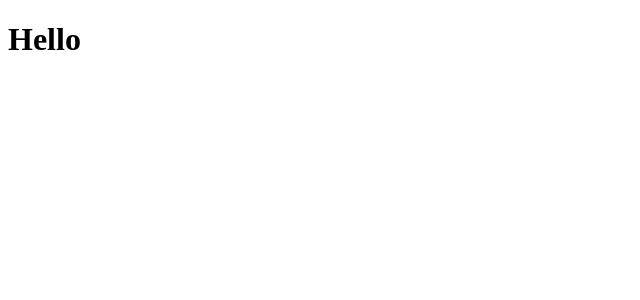
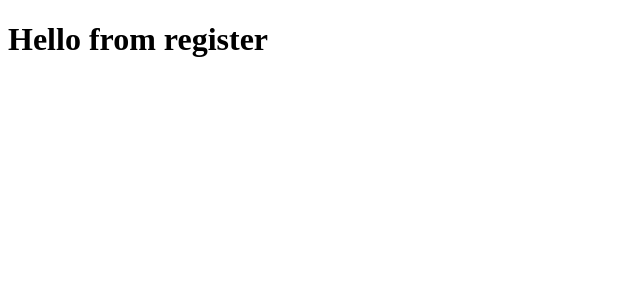
Before and after one commit to YordanYordanov1948/chatApp, a React (Create React App) app: page /register in a window 1280 px wide. Shown: the top 300 px of the page, without its empty margins (0-640 px from the left). Built offline with nearby package versions, Linux system fonts and the light colour scheme.

Commit message:
Path update , login and register files created

```diff
--- a/package.json
+++ b/package.json
@@ -8,6 +8,7 @@
     "@testing-library/user-event": "^12.1.10",
     "react": "^17.0.1",
     "react-dom": "^17.0.1",
+    "react-router-dom": "^5.2.0",
     "react-scripts": "4.0.3",
     "styled-components": "^5.2.1",
     "web-vitals": "^1.0.1"
--- a/src/App.js
+++ b/src/components/App.js
@@ -1,4 +1,5 @@
 import React from 'react';
+
 
 
 function App() {
--- /dev/null
+++ b/src/components/Auth/Login.js
@@ -0,0 +1,11 @@
+import React from "react";
+
+const Login = () => {
+  return (
+    <div>
+      <h1>Hello from login</h1>
+    </div>
+  );
+};
+
+export default Login;
--- /dev/null
+++ b/src/components/Auth/Register.js
@@ -0,0 +1,11 @@
+import React from "react";
+
+const Register = () => {
+  return (
+    <div>
+      <h1>Hello from register</h1>
+    </div>
+  );
+};
+
+export default Register;
--- a/src/index.js
+++ b/src/index.js
@@ -1,12 +1,26 @@
-import React from 'react';
-import ReactDOM from 'react-dom';
-import App from './App';
-import reportWebVitals from './reportWebVitals';
+import React from "react";
+import ReactDOM from "react-dom";
+import App from "./components/App";
+import Login from "./components/Auth/Login";
+import Register from "./components/Auth/Register";
+import reportWebVitals from "./reportWebVitals";
+
+import { BrowserRouter as Router, Switch, Route } from "react-router-dom";
+
+const Root = () => (
+  <Router>
+    <Switch>
+      <Route exact path="/" component={App} />
+      <Route path="/login" component={Login} />
+      <Route path="/register" component={Register} />
+    </Switch>
+  </Router>
+);
 
 ReactDOM.render(
   <React.StrictMode>
-    <App />
+    <Root />
   </React.StrictMode>,
-  document.getElementById('root')
+  document.getElementById("root")
 );
 reportWebVitals();
```
Also changed, not shown: 1 other file (tests, documents, lock files or other folders).
